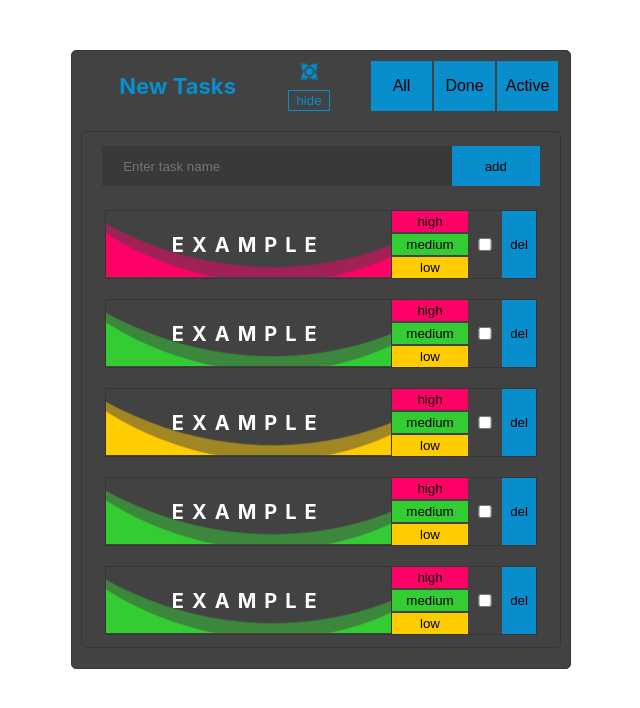
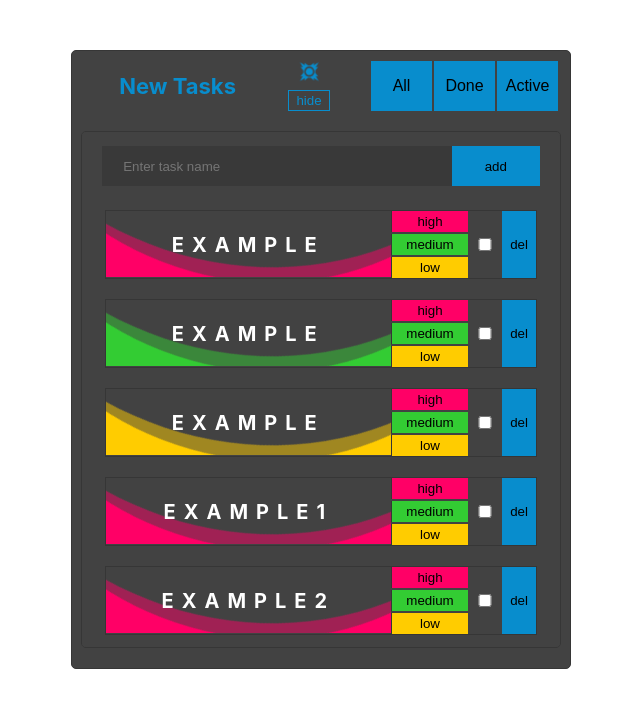
Before and after one commit to SantYaga33/TODO, a React (Create React App) app: page / in a window 1280 px wide. Shown: the top 708 px of the page, without its empty margins (294-934 px from the left). Built offline with nearby package versions, Linux system fonts and the light colour scheme.

Commit message:
add localStr js

```diff
--- a/src/App.jsx
+++ b/src/App.jsx
@@ -21,19 +21,19 @@ class App extends React.Component {
 		tasks: [
 			{
 				id: 0,
-				title: 'Example',
+				title: 'Example1',
 				isDone: false,
 				priority: 'high'
 			},
 			{
 				id: 1,
-				title: 'Example',
+				title: 'Example2',
 				isDone: false,
 				priority: 'low'
 			},
 			{
 				id: 2,
-				title: 'Example',
+				title: 'Example3',
 				isDone: true,
 				priority: 'medium'
 			},
@@ -43,46 +43,50 @@ class App extends React.Component {
 	};
 
 	componentDidMount () {
-		this.restoreState ();
-
+		let newState = restoreState ();
+		if (!!newState){
+			this.setState(newState);
+		} else {
+			this.setState (this.state);
+		}
 	};
 
-	saveState = () => {
-		let stateAsString = JSON.stringify (this.state);
-		localStorage.setItem ('our-state', stateAsString);
-	};
-
-	restoreState = () => {
-		let state = {
-			tasks: [
-				{
-					id: 0,
-					title: 'Example',
-					isDone: false,
-					priority: 'high'
-				},
-				{
-					id: 1,
-					title: 'Example',
-					isDone: false,
-					priority: 'low'
-				},
-				{
-					id: 2,
-					title: 'Example',
-					isDone: true,
-					priority: 'medium'
-				},
-			],
-			filterValue: 'All',
-			nextTaskId: 3,
-		};
-		let stateAsString = localStorage.getItem ('our-state');
-		if ( stateAsString !== null ) {
-			state = JSON.parse (stateAsString);
-		}
-		this.setState (state);
-	};
+	// saveState = () => {
+	// 	let stateAsString = JSON.stringify (this.state);
+	// 	localStorage.setItem ('our-state', stateAsString);
+	// };
+	//
+	// restoreState = () => {
+	// 	let state = {
+	// 		tasks: [
+	// 			{
+	// 				id: 0,
+	// 				title: 'Example',
+	// 				isDone: false,
+	// 				priority: 'high'
+	// 			},
+	// 			{
+	// 				id: 1,
+	// 				title: 'Example',
+	// 				isDone: false,
+	// 				priority: 'low'
+	// 			},
+	// 			{
+	// 				id: 2,
+	// 				title: 'Example',
+	// 				isDone: true,
+	// 				priority: 'medium'
+	// 			},
+	// 		],
+	// 		filterValue: 'All',
+	// 		nextTaskId: 3,
+	// 	};
+	// 	let stateAsString = localStorage.getItem ('our-state');
+	// 	if ( stateAsString !== null ) {
+	// 		state = JSON.parse (stateAsString);
+	// 	}
+	// 	this.setState (state);
+	// };
 
 	addTask = (title) => {
 		let newTask = {
@@ -96,14 +100,14 @@ class App extends React.Component {
 		this.setState ({
 			tasks: newTasks,
 			nextTaskId: this.state.nextTaskId + 1,
-		}, () => {this.saveState ();});
+		}, () => {saveState(this.state);});
 
 	};
 
 	changeFilter = (newFilterValue) => {
 		this.setState ({
 			filterValue: newFilterValue
-		}, () => {this.saveState ();})
+		}, () => {saveState(this.state);})
 	};
 	changeTask = (taskId, obj) => {
 		let newTasks = this.state.tasks.map (t => {
@@ -115,7 +119,7 @@ class App extends React.Component {
 		});
 		this.setState ({
 			tasks: newTasks
-		}, () => {this.saveState ();})
+		}, () => {saveState(this.state);})
 	};
 
 	changeStatus = (taskId, isDone) => {
@@ -135,7 +139,7 @@ class App extends React.Component {
 		let newTasks = this.state.tasks.filter (t =>  t.id !== taskId);
 		this.setState ({
 			tasks: newTasks
-		}, () => {this.saveState ();})
+		}, () => {saveState(this.state);})
 	};
 
 	render = () => {
--- a/src/Todo/Todo_Tasks/Todo_Task/Todo_Task.jsx
+++ b/src/Todo/Todo_Tasks/Todo_Task/Todo_Task.jsx
@@ -55,7 +55,7 @@ class TodoTask extends React.Component {
 						:
 						<div className={styles.task_title} onClick={this.activeEditorMode}>{this.props.task.title}</div>
 					}
-					<div className={classNames (styles.liquid, styles.liquid_green)}></div>
+					<div className={classNames (styles.liquid, styles.liquid_red)}></div>
 				</div>
 				<div className={styles.task_buttons}>
 					<button className={styles.task_button__red}
--- a/src/Todo/Todo_Tasks/Todo_Tasks.jsx
+++ b/src/Todo/Todo_Tasks/Todo_Tasks.jsx
@@ -64,6 +64,7 @@ class TodoTasks extends React.Component {
 	errorClass = styles.inputError;
 
 
+
 	render = () => {
 
 		let tasksElements = this.props.tasks.map(task => {
@@ -72,8 +73,8 @@ class TodoTasks extends React.Component {
 						   task={task} changeTitle={this.props.changeTitle} deleteTask={this.props.deleteTask}
 						   changePriority={this.props.changePriority}
 						   classForPriority={task.priority === 'high'? classNames (styles.liquid, styles.liquid_red)
-						   : task.priority === 'medium'? classNames (styles.liquid, styles.liquid_green) :
-						   classNames (styles.liquid, styles.liquid_yellow)}/>
+							   : task.priority === 'medium'? classNames (styles.liquid, styles.liquid_green) :
+								   classNames (styles.liquid, styles.liquid_yellow)}/>
 			)
 		});
 		return (
--- a/src/localStorage.js
+++ b/src/localStorage.js
@@ -1,36 +1,13 @@
-export const saveState = () => {
-	let stateAsString = JSON.stringify (this.state);
+export const saveState = (state) => {
+	let stateAsString = JSON.stringify (state);
 	localStorage.setItem ('our-state', stateAsString);
 };
 
 export const restoreState = () => {
-	let state = {
-		tasks: [
-			{
-				id: 0,
-				title: 'Example',
-				isDone: false,
-				priority: 'high'
-			},
-			{
-				id: 1,
-				title: 'Example',
-				isDone: false,
-				priority: 'low'
-			},
-			{
-				id: 2,
-				title: 'Example',
-				isDone: true,
-				priority: 'medium'
-			},
-		],
-		filterValue: 'All',
-		nextTaskId: 3,
-	};
+	let state;
 	let stateAsString = localStorage.getItem ('our-state');
 	if ( stateAsString !== null ) {
 		 state = JSON.parse (stateAsString);
 	}
-	this.setState(state);
+	return state;
 };
```
